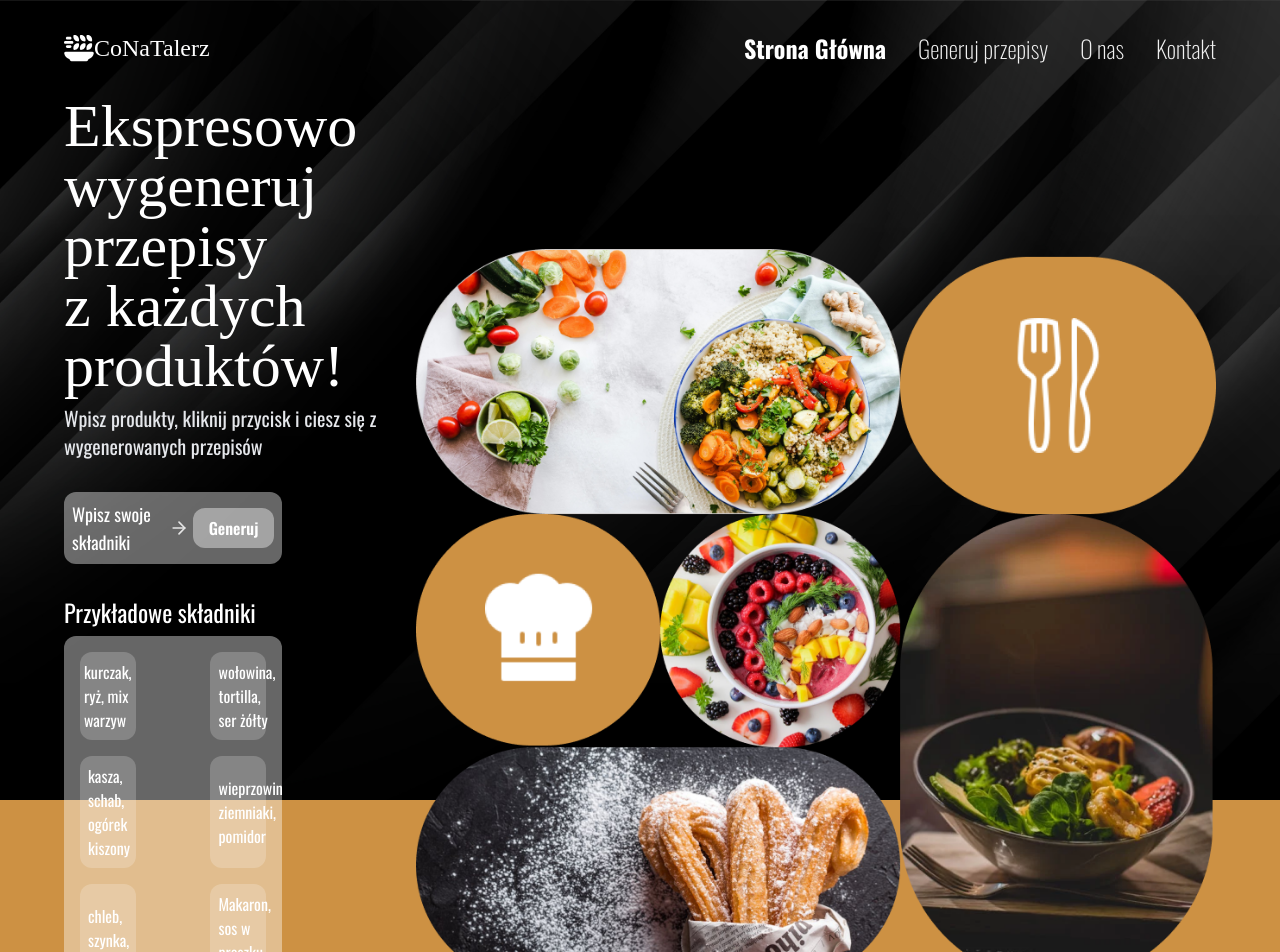
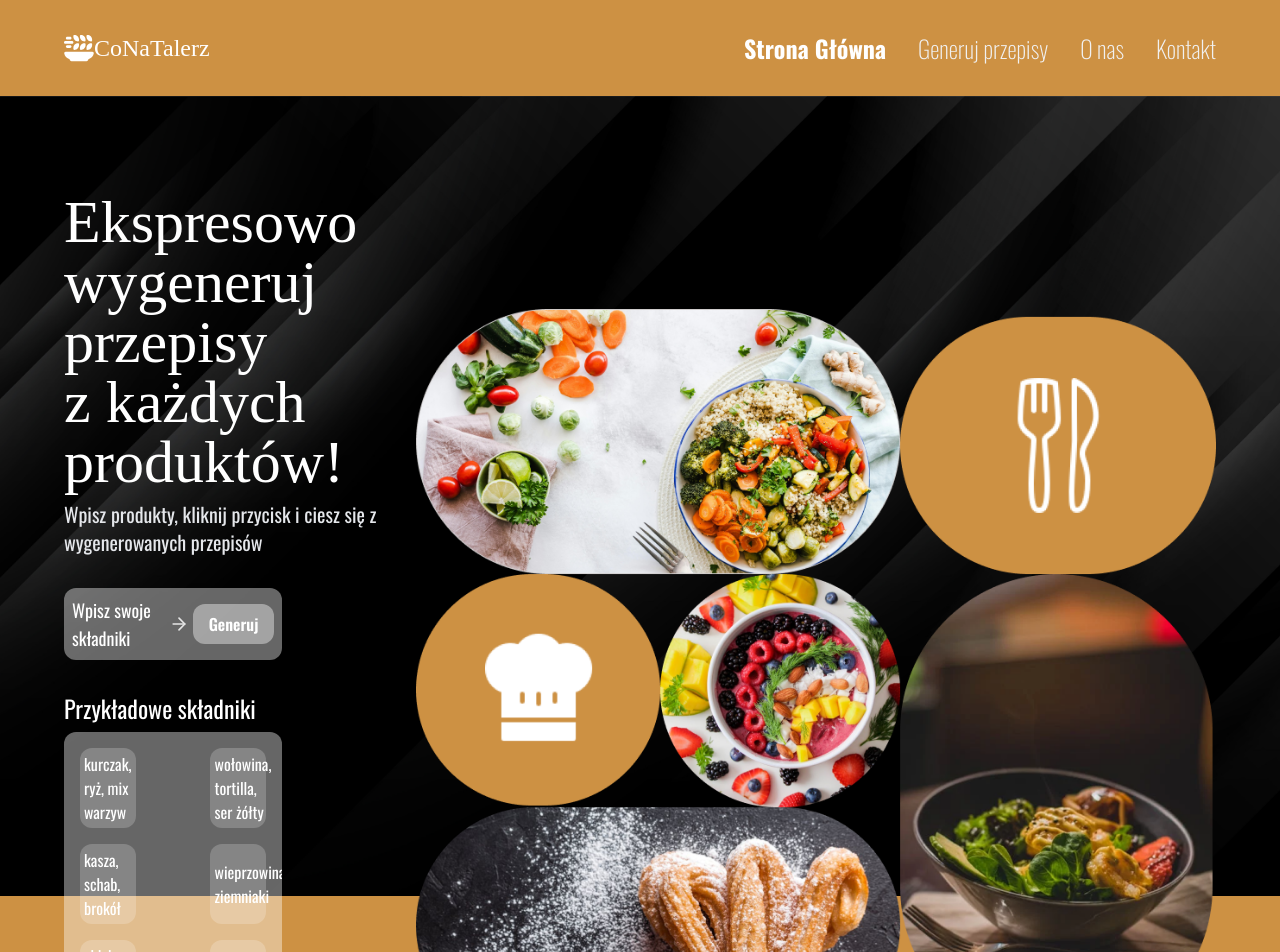
Before and after one commit to KwiecienKamil/AI-recipe-generator, a Next.js app: page / in a window 1280 px wide. Shown: the top 952 px of the page. Built offline with nearby package versions, Linux system fonts and the light colour scheme; a web font is replaced by a local one.

Commit message:
Recipe cards styling, better default prompts rendering

```diff
--- a/src/app/components/Navbar.tsx
+++ b/src/app/components/Navbar.tsx
@@ -8,7 +8,7 @@ import { usePathname } from "next/navigation";
 const Navbar = () => {
   const pathname = usePathname();
   return (
-    <div className="absolute top-0 left-0 w-full flex items-center justify-between py-8 px-[5%] text-white">
+    <div className="h-24 w-full flex items-center justify-between py-8 px-[5%] text-white">
       <Link href="/" className="flex items-center cursor-pointer ">
         <FaPlateWheat className="text-3xl" />
         <h1 className="text-2xl font-DynaPuff">CoNaTalerz</h1>
--- a/src/app/layout.tsx
+++ b/src/app/layout.tsx
@@ -1,5 +1,4 @@
 import type { Metadata } from "next";
-import localFont from "next/font/local";
 import "./globals.css";
 import Navbar from "./components/Navbar";
 
@@ -15,9 +14,7 @@ export default function RootLayout({
 }>) {
   return (
     <html lang="en">
-      <body
-        className={`h-screen flex items-center justify-center bg-accent font-Oswald`}
-      >
+      <body className={`h-screen flex flex-col bg-accent font-Oswald`}>
         <Navbar />
         {children}
       </body>
--- a/src/app/page.tsx
+++ b/src/app/page.tsx
@@ -3,6 +3,7 @@ import Link from "next/link";
 import { FiArrowRight } from "react-icons/fi";
 import homepageImage2 from "./assets/homepage2.png";
 import Image from "next/image";
+import { promptExamples } from "./utils/Helpers";
 
 export default function Home() {
   return (
@@ -30,24 +31,14 @@ export default function Home() {
           <div className="mt-8">
             <h3 className="text-2xl">Przykładowe składniki</h3>
             <div className="flex justify-between w-[65%] flex-wrap gap-4 bg-white/40 rounded-xl overflow-hidden mt-2 p-4">
-              <div className="grid place-items-center bg-white/20 p-1 rounded-xl w-[30%]">
-                kurczak, ryż, mix warzyw
-              </div>
-              <div className="grid place-items-center bg-white/20 p-2 rounded-xl w-[30%]">
-                wołowina, tortilla, ser żółty
-              </div>
-              <div className="grid place-items-center bg-white/20 p-2 rounded-xl w-[30%]">
-                kasza, schab, ogórek kiszony
-              </div>
-              <div className="grid place-items-center bg-white/20 p-2 rounded-xl w-[30%]">
-                wieprzowina, ziemniaki, pomidor
-              </div>
-              <div className="grid place-items-center bg-white/20 p-2 rounded-xl w-[30%]">
-                chleb, szynka, pieczarki
-              </div>
-              <div className="grid place-items-center bg-white/20 p-2 rounded-xl w-[30%]">
-                Makaron, sos w proszku, ser żółty
-              </div>
+              {promptExamples.map((prompt) => (
+                <div
+                  key={prompt.id}
+                  className="grid place-items-center bg-white/20 p-1 rounded-xl w-[30%]"
+                >
+                  {prompt.content}
+                </div>
+              ))}
             </div>
             <div className="w-[65%] flex items-center justify-center mt-8">
               <Link
@@ -60,7 +51,11 @@ export default function Home() {
           </div>
         </div>
         <div className="pt-8">
-          <Image src={homepageImage2} alt="Food" className="max-w-[800px]" />
+          <Image
+            src={homepageImage2}
+            alt="Food"
+            className="max-w-[600px] lg:max-w-[800px]"
+          />
         </div>
       </div>
     </div>
--- a/src/app/recipes/page.tsx
+++ b/src/app/recipes/page.tsx
@@ -8,7 +8,7 @@ const page = () => {
   const [recipes, setRecipes] = useState([]);
   const [loading, setLoading] = useState(false);
 
-  const handleOpenAiCall = (userInput: any) => {
+  const handleOpenAiCall = (userInput: string) => {
     setLoading(true);
     axios
       .post("http://localhost:3000/api/ai", {
@@ -39,7 +39,7 @@ const page = () => {
   };
 
   return (
-    <div className="relative w-full h-screen flex flex-col items-center font-montserrat mt-48">
+    <div className="relative w-full h-screen flex flex-col items-center font-montserrat ">
       <div className="w-[50%] lg:w-[30%] pb-8">
         <div className="flex flex-col text-xl">
           <textarea
@@ -74,8 +74,8 @@ const page = () => {
                   <h4 className="font-semibold text-accent text-xl">
                     {recipe.name}
                   </h4>
-                  <p className="py-2 text-[#1d1d1d]">{recipe.description}</p>
-                  <div className="flex flex-col">
+                  <p>{recipe.description}</p>
+                  <div className="pt-4 flex flex-col text-[#1d1d1d]">
                     {recipe.instructions.map((str: string, index: number) => (
                       <p key={index}>{str}</p>
                     ))}
--- a/src/app/utils/Helpers.js
+++ b/src/app/utils/Helpers.js
@@ -19,6 +19,33 @@ export const navLinks = [
   {
     name: "Kontakt",
     href: "/contact",
+  },
+];
+
+export const promptExamples = [
+  {
+    id: 1,
+    content: "kurczak, ryż, mix warzyw",
+  },
+  {
+    id: 2,
+    content: "wołowina, tortilla, ser żółty",
+  },
+  {
+    id: 3,
+    content: "kasza, schab, brokół",
+  },
+  {
+    id: 4,
+    content: "wieprzowina, ziemniaki",
+  },
+  {
+    id: 5,
+    content: "chleb, szynka, pieczarki",
+  },
+  {
+    id: 6,
+    content: "Makaron, mleko",
   },
 ];
 
```
